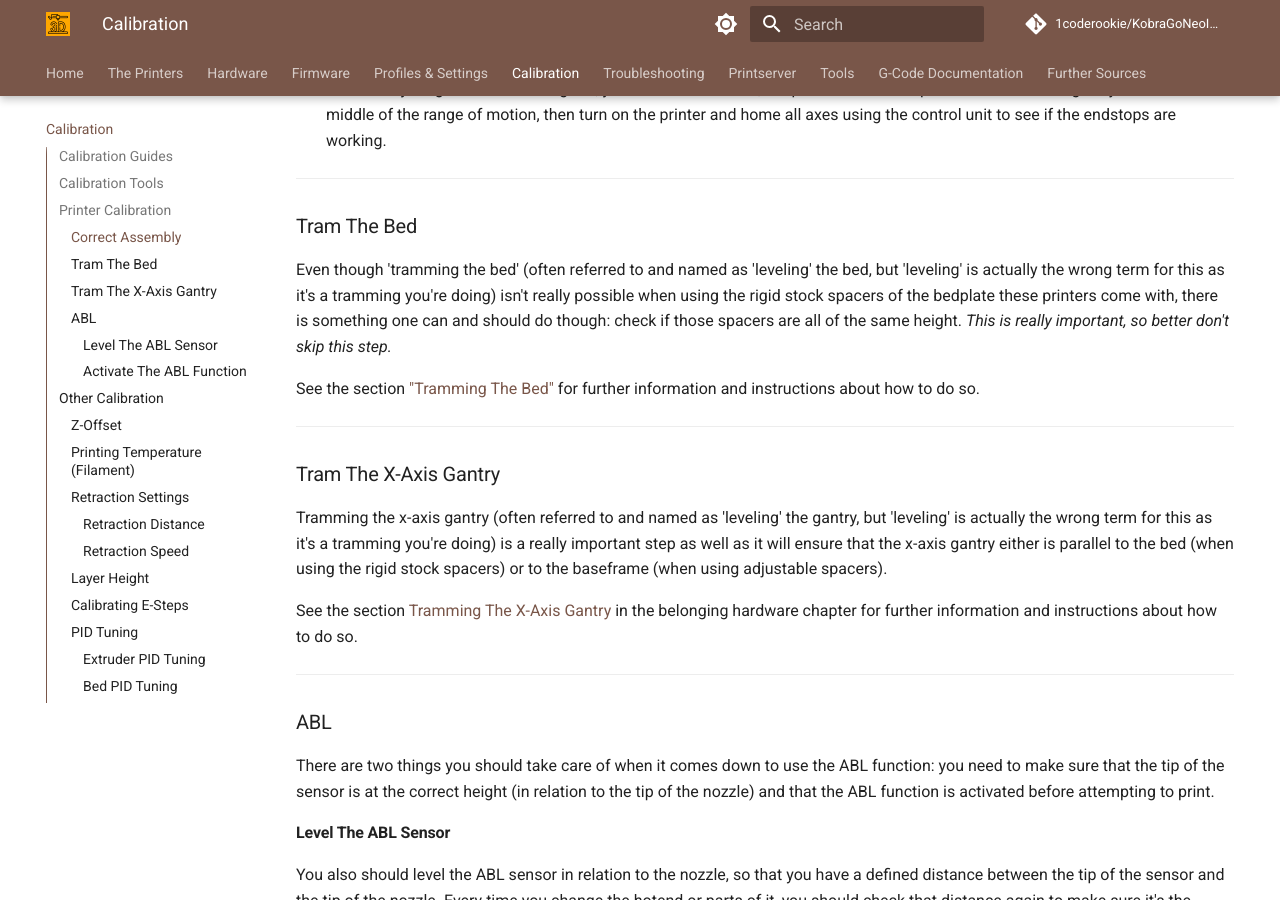
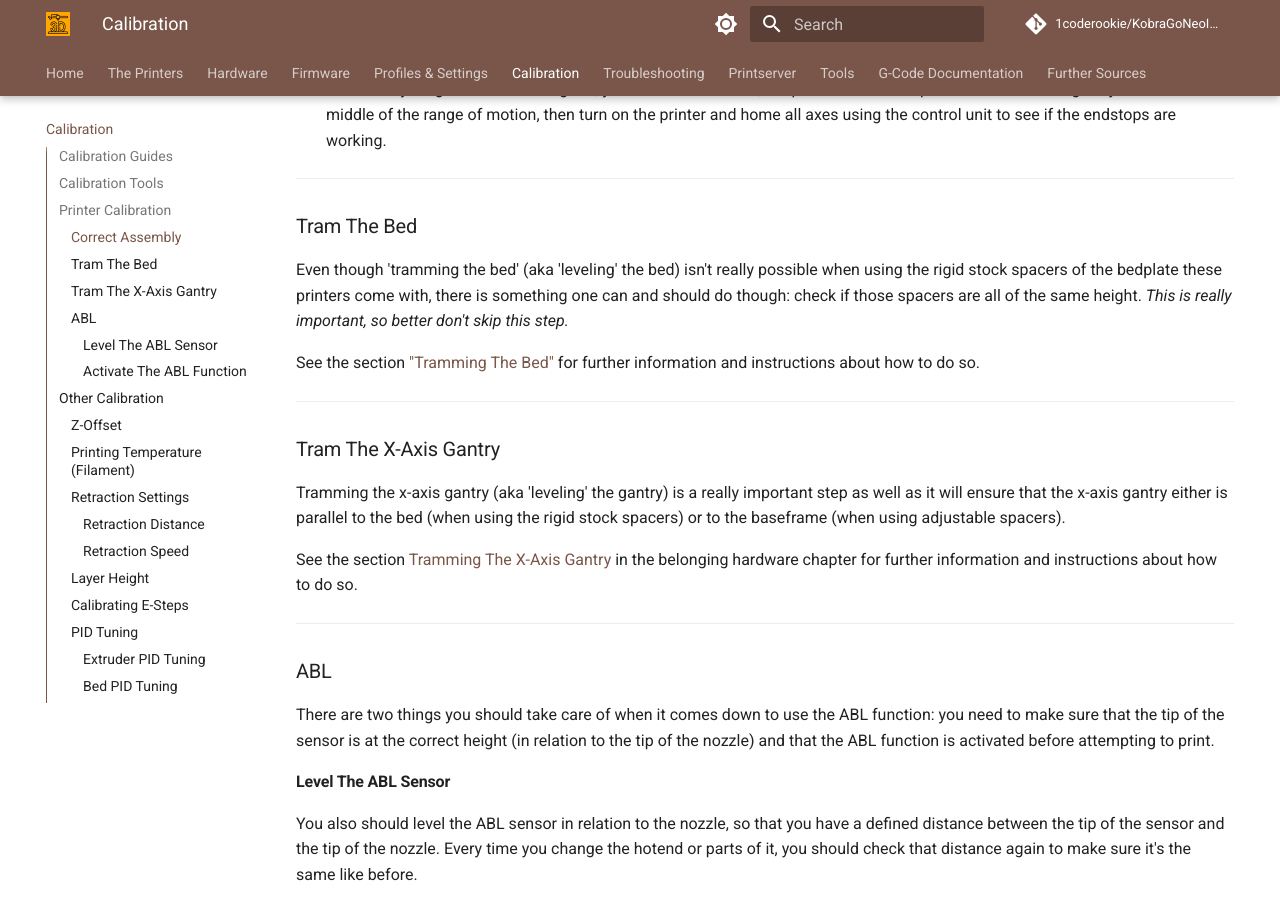
Before and after one commit to 1coderookie/KobraGoNeoInsights, an MkDocs documentation site: the page built from docs/calibration.md, in a window 1280 px wide and 900 px high, scrolled down 2672 px. Built offline with MkDocs 1.6.1 and Material for MkDocs 9.7.7, drawn with Linux system fonts in a browser that asks for light colours; comment, search, counter and statistics services are not loaded.

Commit message:
Update calibration.md

```diff
--- a/docs/calibration.md
+++ b/docs/calibration.md
@@ -70,7 +70,7 @@ Make sure that you built and set up the printer correctly. This is the most impo
 ---
 
 ### Tram The Bed
-Even though 'tramming the bed' (often referred to and named as 'leveling' the bed, but 'leveling' is actually the wrong term for this as it's a tramming you're doing) isn't really possible when using the rigid stock spacers of the bedplate these printers come with, there is something one can and should do though: check if those spacers are all of the same height. *This is really important, so better don't skip this step.*
+Even though 'tramming the bed' (aka 'leveling' the bed) isn't really possible when using the rigid stock spacers of the bedplate these printers come with, there is something one can and should do though: check if those spacers are all of the same height. *This is really important, so better don't skip this step.*
 
 See the section ["Tramming The Bed"](hardware/bed.md#tramming-the-bed) for further information and instructions about how to do so.
 
@@ -78,7 +78,7 @@ See the section ["Tramming The Bed"](hardware/bed.md#tramming-the-bed) for furth
 ---
 
 ### Tram The X-Axis Gantry
-Tramming the x-axis gantry (often referred to and named as 'leveling' the gantry, but 'leveling' is actually the wrong term for this as it's a tramming you're doing) is a really important step as well as it will ensure that the x-axis gantry either is parallel to the bed (when using the rigid stock spacers) or to the baseframe (when using adjustable spacers).
+Tramming the x-axis gantry (aka 'leveling' the gantry) is a really important step as well as it will ensure that the x-axis gantry either is parallel to the bed (when using the rigid stock spacers) or to the baseframe (when using adjustable spacers).
 
 See the section [Tramming The X-Axis Gantry](hardware/axes.md#tramming-the-x-axis-gantry) in the belonging hardware chapter for further information and instructions about how to do so.
 
```
